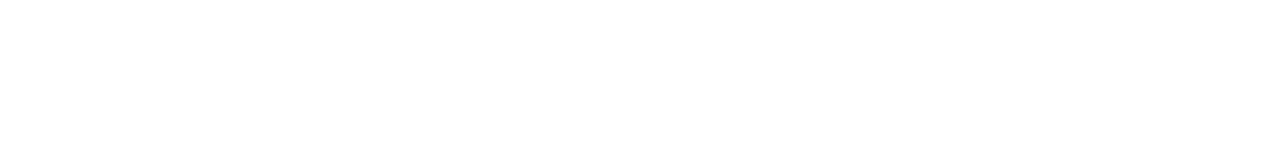
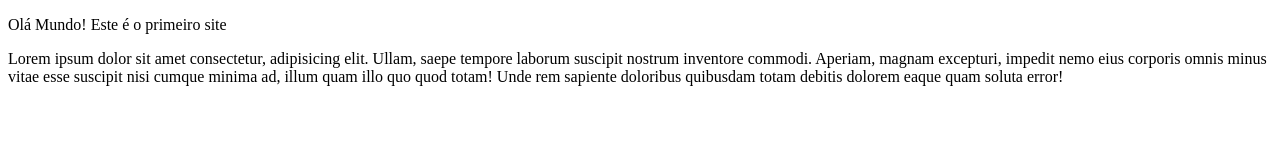
Before and after one commit to AlChris91/ProjetoWeb1, a plain HTML site: page index.html in a window 1280 px wide. Drawn offline with Linux system fonts and the light colour scheme.

Commit message:
Update index.html

```diff
--- a/index.html
+++ b/index.html
@@ -8,7 +8,9 @@
 </head>
 
 <body>
-
+  <p>Olá Mundo! Este é o primeiro site</p>
+  <p>Lorem ipsum dolor sit amet consectetur, adipisicing elit. Ullam, saepe tempore laborum suscipit nostrum inventore commodi. Aperiam, magnam excepturi, impedit nemo eius corporis omnis minus vitae esse suscipit nisi cumque minima ad, illum quam illo quo quod totam! Unde rem sapiente doloribus quibusdam totam debitis dolorem eaque quam soluta error!
+  </p>
 </body>
 
 </html>
```
